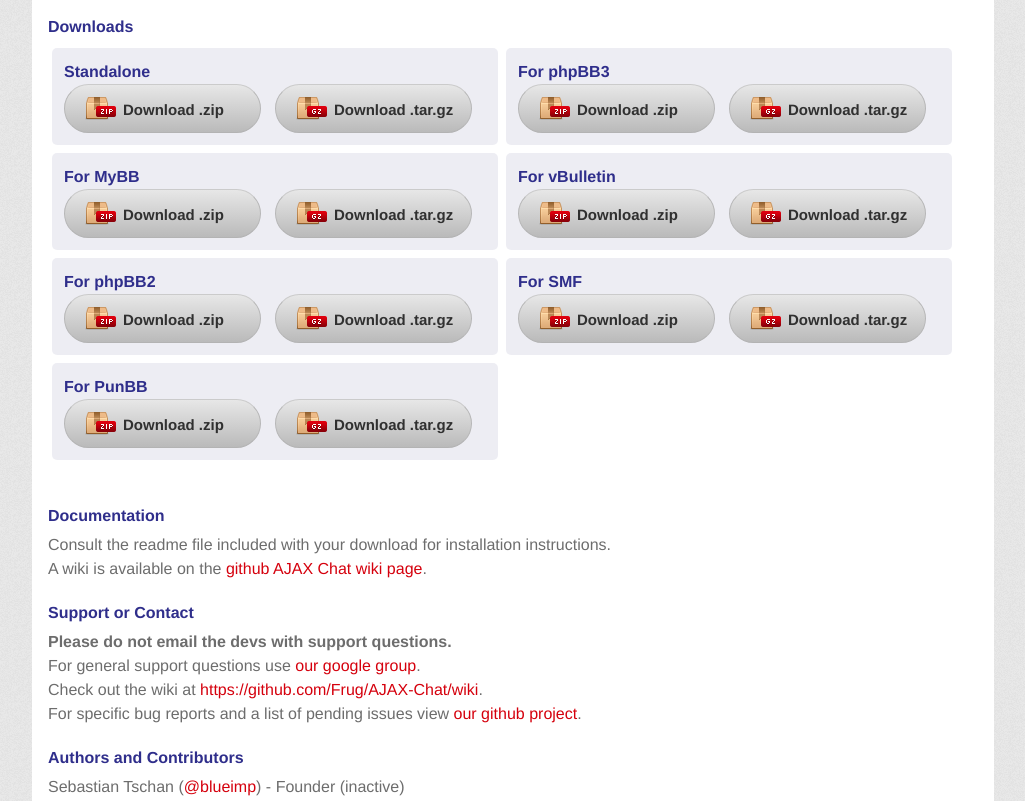
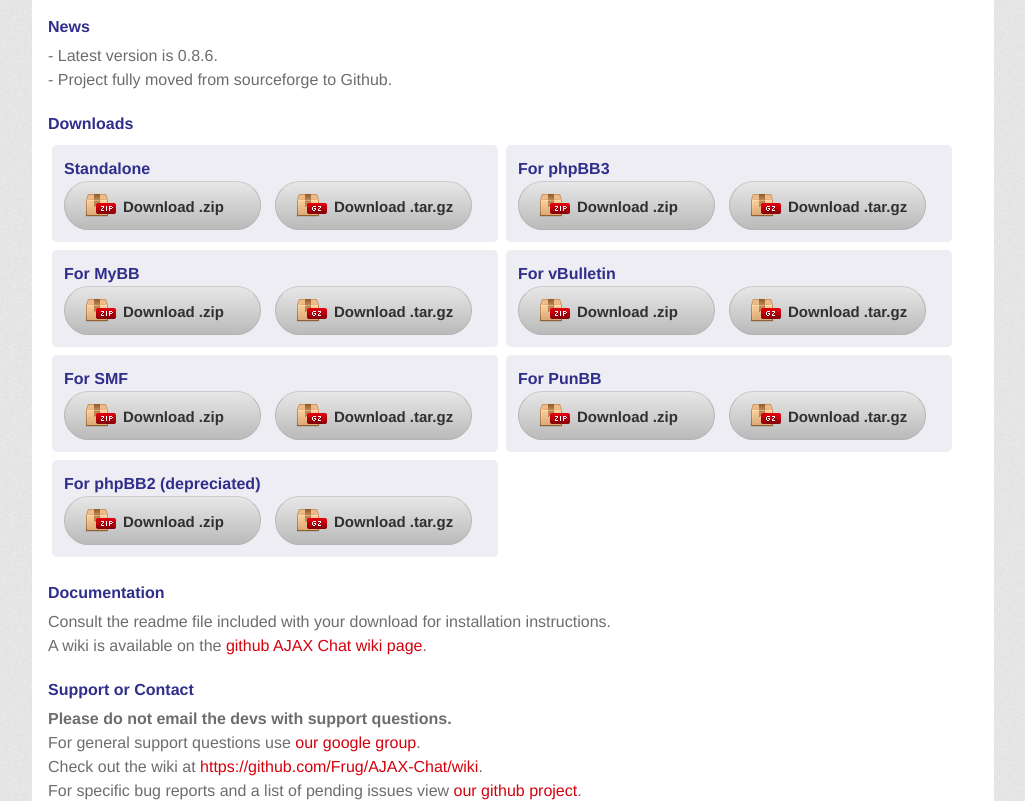
Before and after one commit to Frug/AJAX-Chat, a PHP site: page / in a window 1280 px wide. Shown: the part 173-974 px from the top of the page, without its empty margins (127-1152 px from the left). Run offline with PHP 8.4, Linux system fonts and the light colour scheme; some web fonts are replaced.

Commit message:
phpbb2 is depreciated

```diff
--- a/index.html
+++ b/index.html
@@ -23,7 +23,13 @@
 			<h2>AJAX Chat is a free and fully customizable open source web chat implemented in JavaScript, PHP and MySQL which integrates nicely with common forum systems like phpBB, MyBB, PunBB, SMF and vBulletin.</h2>
         </header>
 
-		 <h3>Downloads</h3>
+		<section id="news">
+		<h3>News</h3>
+		- Latest version is 0.8.6. <br>
+		- Project fully moved from sourceforge to Github.<br>
+		</section>
+
+		<h3>Downloads</h3>
 
         <section id="downloads" class="clearfix">
 			<section>
@@ -47,11 +53,6 @@
 				<a href="https://github.com/Frug/AJAX-Chat/tarball/vBulletin" id="tar-vbulletin" class="button button-tar"><span>Download .tar.gz</span></a>
 			</section>
 			<section>
-				<h3>For phpBB2</h3>
-				<a href="https://github.com/Frug/AJAX-Chat/zipball/phpBB2" id="zip-phpbb2" class="button button-zip"><span>Download .zip</span></a>
-				<a href="https://github.com/Frug/AJAX-Chat/tarball/phpBB2" id="tar-phpbb2" class="button button-tar"><span>Download .tar.gz</span></a>
-			</section>
-			<section>
 				<h3>For SMF</h3>
 				<a href="https://github.com/Frug/AJAX-Chat/zipball/SMF" id="zip-smf" class="button button-zip"><span>Download .zip</span></a>
 				<a href="https://github.com/Frug/AJAX-Chat/tarball/SMF" id="tar-smf" class="button button-tar"><span>Download .tar.gz</span></a>
@@ -60,6 +61,11 @@
 				<h3>For PunBB</h3>
 				<a href="https://github.com/Frug/AJAX-Chat/zipball/PunBB" id="zip-smf" class="button button-zip"><span>Download .zip</span></a>
 				<a href="https://github.com/Frug/AJAX-Chat/tarball/PunBB" id="tar-smf" class="button button-tar"><span>Download .tar.gz</span></a>
+			</section>
+			<section>
+				<h3>For phpBB2 (depreciated)</h3>
+				<a href="https://github.com/Frug/AJAX-Chat/zipball/phpBB2" id="zip-phpbb2" class="button button-zip"><span>Download .zip</span></a>
+				<a href="https://github.com/Frug/AJAX-Chat/tarball/phpBB2" id="tar-phpbb2" class="button button-tar"><span>Download .tar.gz</span></a>
 			</section>
 			<div style="clear: both;"></div>
 
--- a/stylesheets/stylesheet.css
+++ b/stylesheets/stylesheet.css
@@ -108,8 +108,8 @@
   max-width: 100%;
 }
 
-#downloads {
-  margin-bottom: 40px;
+#downloads, #news {
+  margin-bottom: 20px;
 }
 
 a.button {
```
